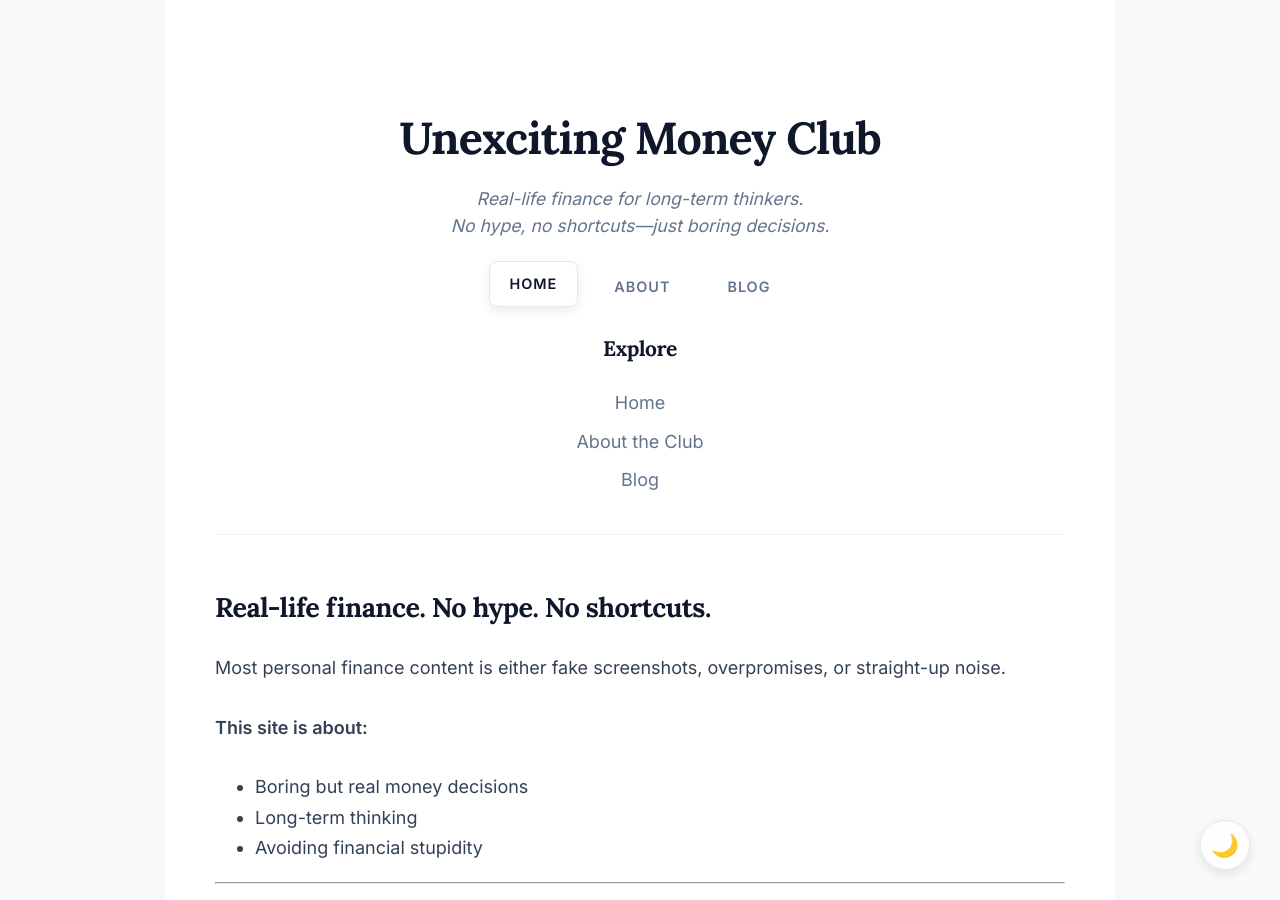
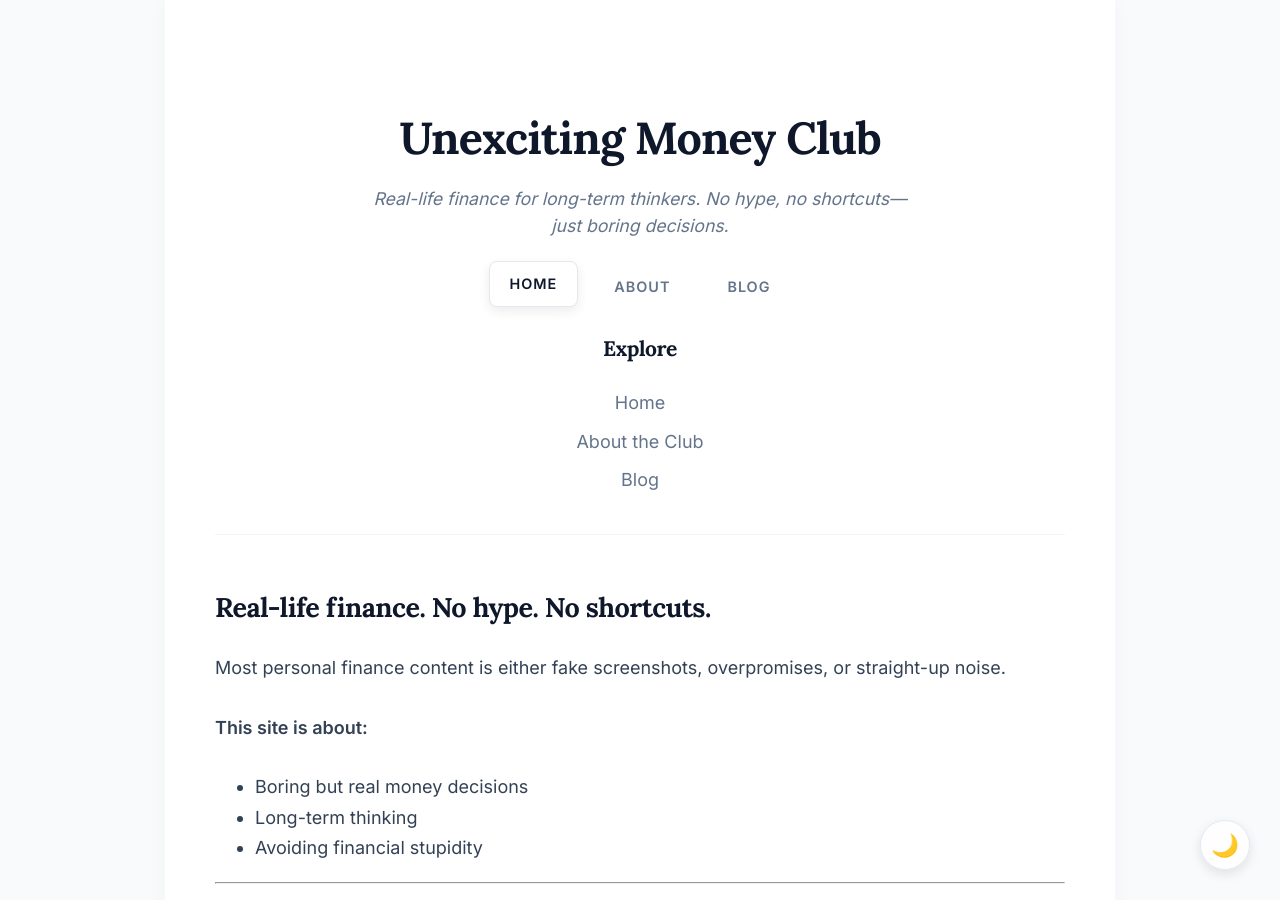
Before and after one commit to HarieshMK/HarieshMK.github.io, a Jekyll site: the page built from index.md, in a window 1280 px wide and 900 px high. Built offline with Jekyll 4.4.1, drawn with Linux system fonts in a browser that asks for light colours; some of the changed lines change nothing that is shown.

Commit message:
Update _config.yml

```diff
--- a/_config.yml
+++ b/_config.yml
@@ -1,17 +1,17 @@
 # Site Settings
 title: Unexciting Money Club
-description: "Real-life finance for long-term thinkers. <br> No hype, no shortcuts—just boring decisions."
+description: "Real-life finance for long-term thinkers. No hype, no shortcuts—just boring decisions."
 url: "https://harieshmk.github.io/"
-baseurl: "" # Leave empty if your site is the main repository
+baseurl: ""
 
-# Author Settings (Helps with Trust/E-E-A-T)
+# Author Settings
 author:
   name: "Hariesh Murugan"
   email: "itzhariesh@gmail.com"
   instagram: "unexciting_money_club"
 
 # Build Settings
-permalink: /blog/:title/  # Simplified: shorter URLs usually rank better
+permalink: /blog/:title/
 exclude:
   - Gemfile
   - Gemfile.lock
@@ -21,7 +21,4 @@ exclude:
 # Plugins
 plugins:
   - jekyll-feed
-  - jekyll-seo-tag # I highly recommend adding this one!
-
-# Future-proofing
-show_downloads: false
+  - jekyll-seo-tag
```
